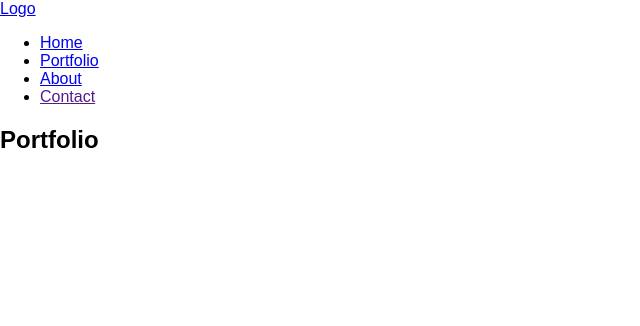
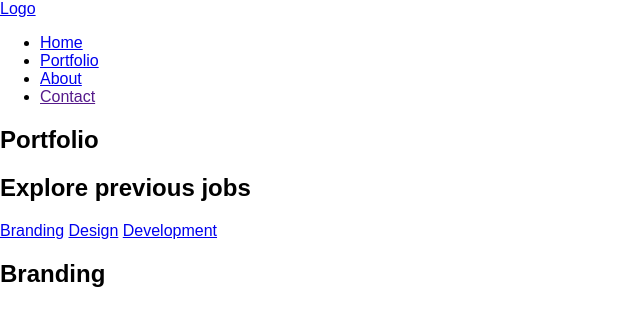
Before and after one commit to Markojuuh/eksamen_webutvikling2023, a plain HTML site: page portfolio.html in a window 1280 px wide. Shown: the whole page, without its empty margins (0-640 px from the left). Drawn offline with Linux system fonts and the light colour scheme.

Commit message:
laget jobs og branding

```diff
--- a/portfolio.html
+++ b/portfolio.html
@@ -24,8 +24,23 @@
         </section>
     </header>
     <main>
+        <section class="explore">
+            <h2>Explore previous jobs</h2>
+        </section>
+
+        <section>
+            <a href="#branding">Branding</a>
+            <a href="#Design">Design</a>
+            <a href="Development">Development</a>
+        </section>
+
+        <section class="branding">
+            <h2>Branding</h2>
+        </section>
 
 
+
+        <section id="branding"
 
     </main>
     <footer>
```
